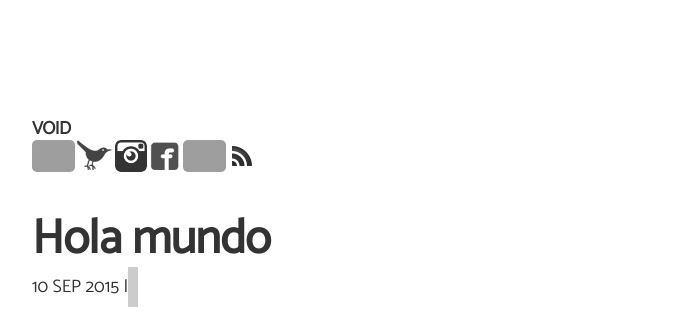
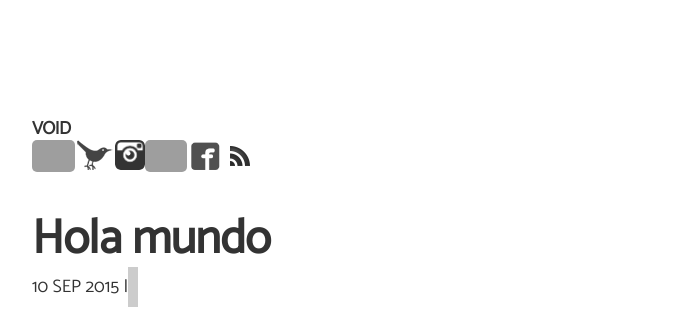
Before and after one commit to angelsimon/angelsimon.github.io, a Jekyll site: the page built from _posts/2015-09-10-hola-mundo.md, in a window 1280 px wide. Shown: the top 330 px of the page, without its empty margins (32-706 px from the left). Built offline with Jekyll 4.4.1, drawn with Linux system fonts in a browser that asks for light colours; nearby versions of some CDN libraries; comment, search, counter and statistics services are not loaded.

Commit message:
Update post.html

```diff
--- a/_layouts/post.html
+++ b/_layouts/post.html
@@ -5,14 +5,14 @@
 <header class="masthead">
   <h1 class="masthead-title--small">
     <a href="{{ site.baseurl }}/">{{ site.name }}</a>
-    <div style="display: flex;">
+  <div style="display: flex;">
     <a href="http://www.github.com/angelsimon/" target="_blank"><img src="{{ site.baseurl }}/public/social/github.png" style="height:32px;" /></a>
     <a href="http://www.twitter.com/void/" target="_blank"><img src="{{ site.baseurl }}/public/social/twitterbird.png" style="height:30px;" /></a>
-    <a href="http://www.instagram.com/void_ar/" target="_blank"><img src="{{ site.baseurl }}/public/social/instagram.png" style="height:32px;" /></a>
+    <a href="http://www.instagram.com/void_ar/" target="_blank"><img src="{{ site.baseurl }}/public/social/instagram.png" style="height:30px;" /></a>
+    <a href="https://www.youtube.com/c/AngelSimon" target="_blank"><img src="{{ site.baseurl }}/public/social/youtube.png" style="height:32px;" /></a>
     <a href="http://www.facebook.com/void.ar/" target="_blank"><img src="{{ site.baseurl }}/public/social/facebook.png" style="height:32px;" /></a>
-    <a href="https://www.youtube.com/c/AngelSimon" target="_blank"><img src="{{ site.baseurl }}/public/social/youtube.png" style="height:32px;" /></a>
     <a href="{{ site.baseurl }}/feed.xml" target="_blank"><img src="{{ site.baseurl }}/public/social/rss.png" style="height:32px;" /></a>
-    </div>
+  </div>
   </h1>
 </header>
 <div class="content post">
```
